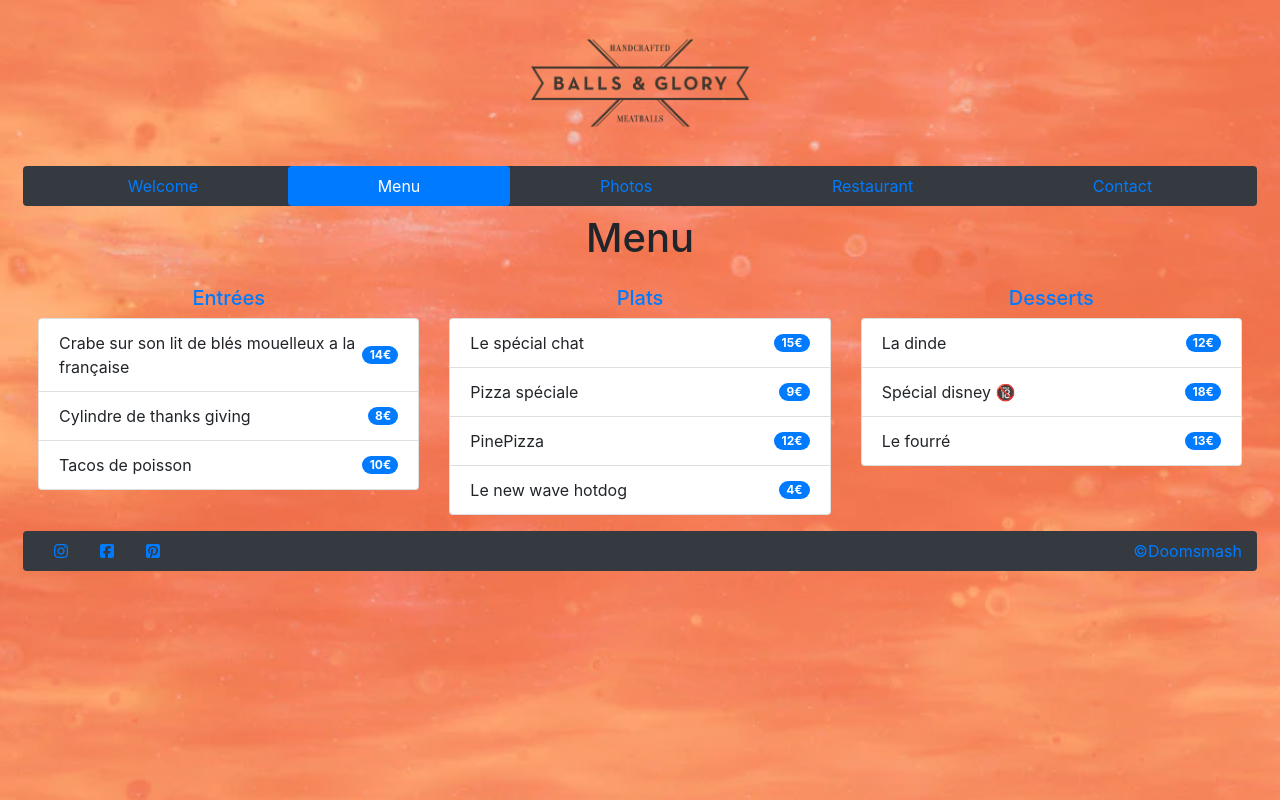
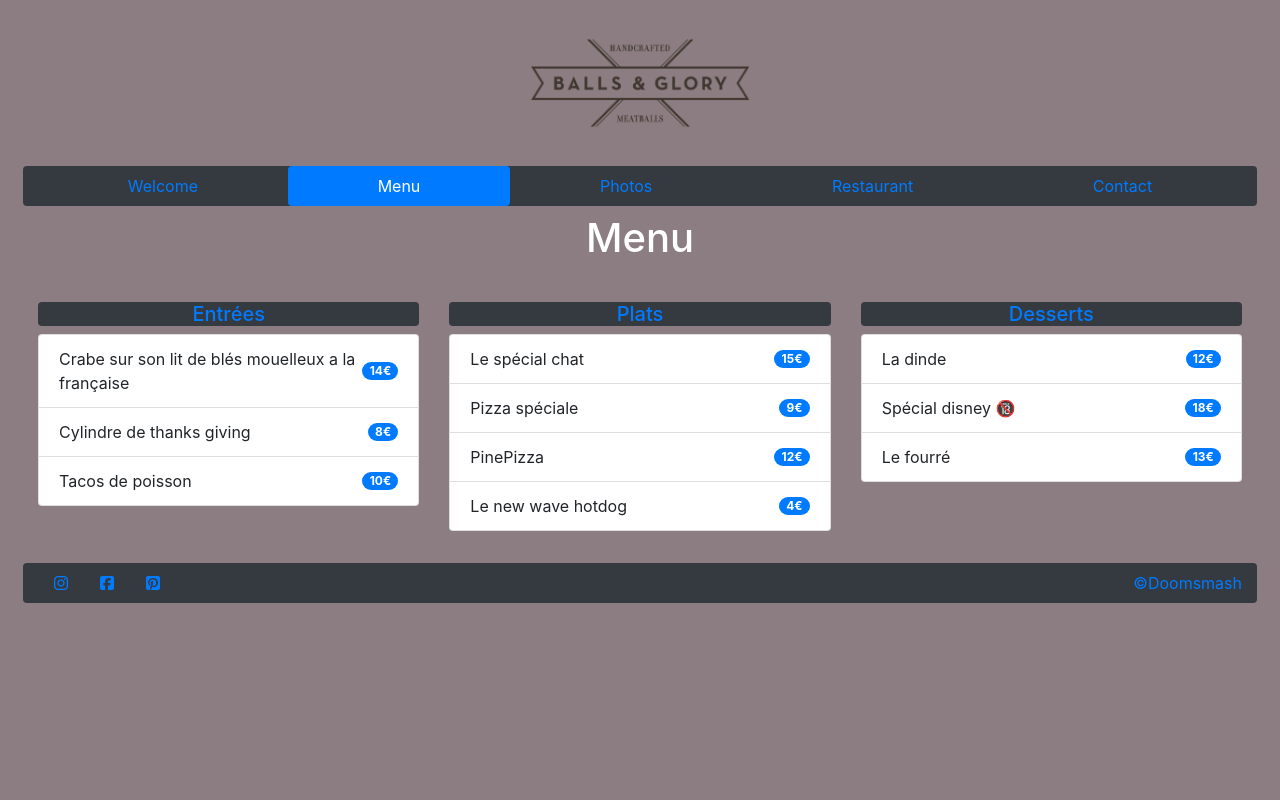
Before and after one commit to Doomsmash/restaurant-css-framework, a plain HTML site: page Menu.html in a window 1280 px wide. Drawn offline with nearby package versions, Linux system fonts and the light colour scheme.

Commit message:
changing style

```diff
--- a/Menu.html
+++ b/Menu.html
@@ -15,7 +15,7 @@
     <title>Welcome</title>
 </head>
 
-<body class="bg-dark">
+<body>
     <section class="container-fluid">
         <header class="row mx-2 my-2">
             <picture class="col rounded">
@@ -53,13 +53,13 @@
                 </ul>
         </header>
         <aside class="row mx-2 my-2 rounded">
-            <section class="col text-center">
+            <section class="col text-center text-white">
                 <h1>Menu</h1>
             </section>
         </aside>
         <main class="row mx-2 my-2 rounded">
-            <section class="col-sm col-md-4 my-2">
-                <h5 class="text-primary text-center">Entrées</h5>
+            <section class="col-sm col-md-4 my-4">
+                <h5 class="text-primary text-center bg-dark rounded">Entrées</h5>
                 <ul class="list-group">
                     <li class="list-group-item d-flex justify-content-between align-items-center">
                         Crabe sur son lit de blés mouelleux a la française
@@ -75,8 +75,8 @@
                     </li>
                 </ul>
             </section>
-            <section class="col-sm col-md-4 my-2">
-                <H5 class="text-primary text-center">Plats</H5>
+            <section class="col-sm col-md-4 my-4">
+                <H5 class="text-primary text-center bg-dark rounded">Plats</H5>
                 <ul class="list-group">
                     <li class="list-group-item d-flex justify-content-between align-items-center">
                         Le spécial chat
@@ -96,8 +96,8 @@
                     </li>
                 </ul>
             </section>
-            <section class="col-sm col-md-4 my-2">
-                <h5 class="text-primary text-center">Desserts</h5>
+            <section class="col-sm col-md-4 my-4 p-6">
+                <h5 class="text-primary text-center bg-dark rounded">Desserts</h5>
                 <ul class="list-group">
                     <li class="list-group-item d-flex justify-content-between align-items-center">
                         La dinde
--- a/Style.css
+++ b/Style.css
@@ -4,8 +4,7 @@ img{
 }
 
 body{
-    background-image: url(Images/Bg_2.webp);
-    background-size: cover;
+    background-color: #8B7D81 ;
 
 }
 
```
Also changed, not shown: Contact.html (+1 -1 lines), Pictures.html (+1 -1 lines), Pictures_2.html (+1 -1 lines), Pictures_3.html (+1 -1 lines), Restaurant.html (+3 -3 lines), index.html (+6 -6 lines), 2 other files.
